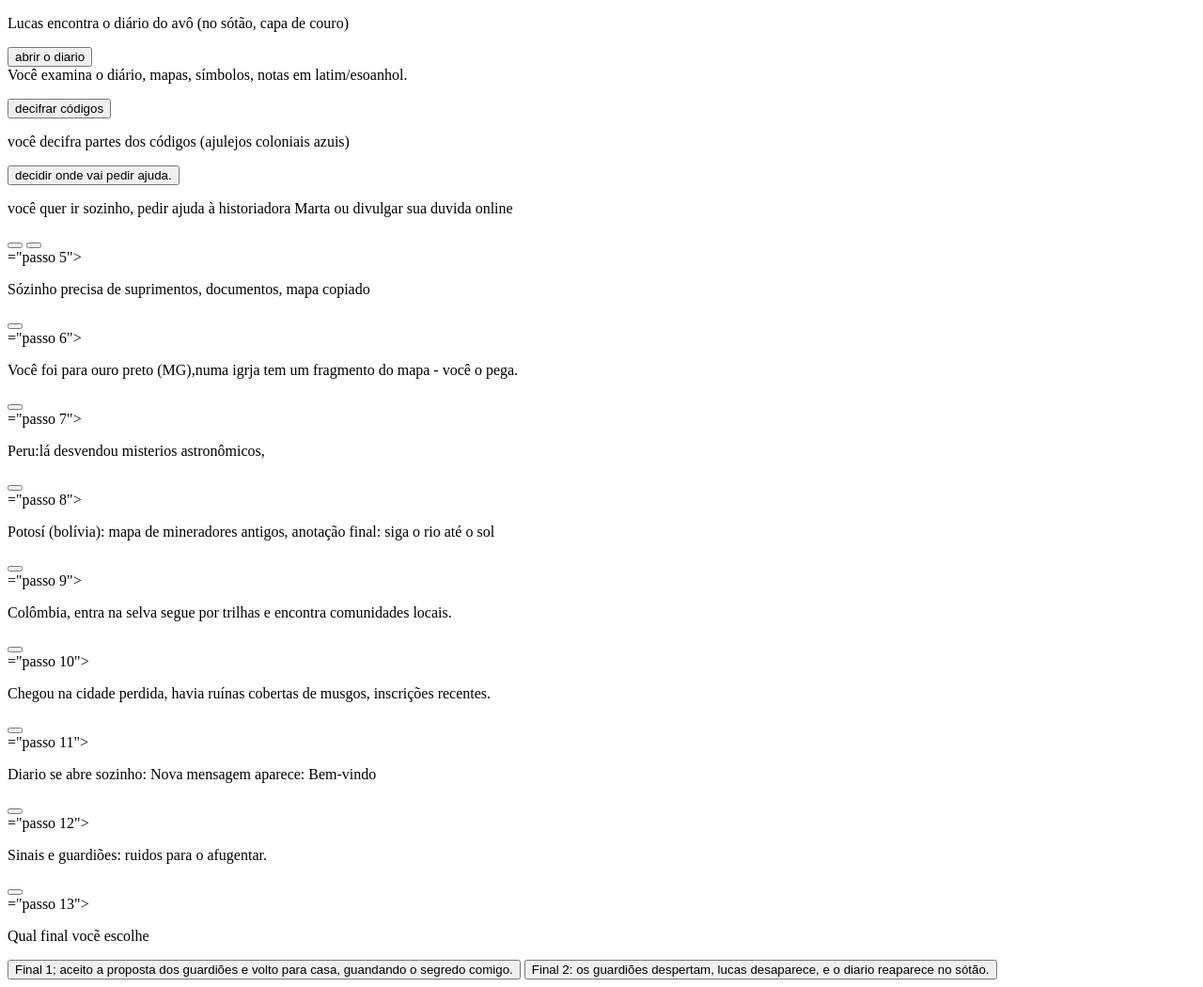
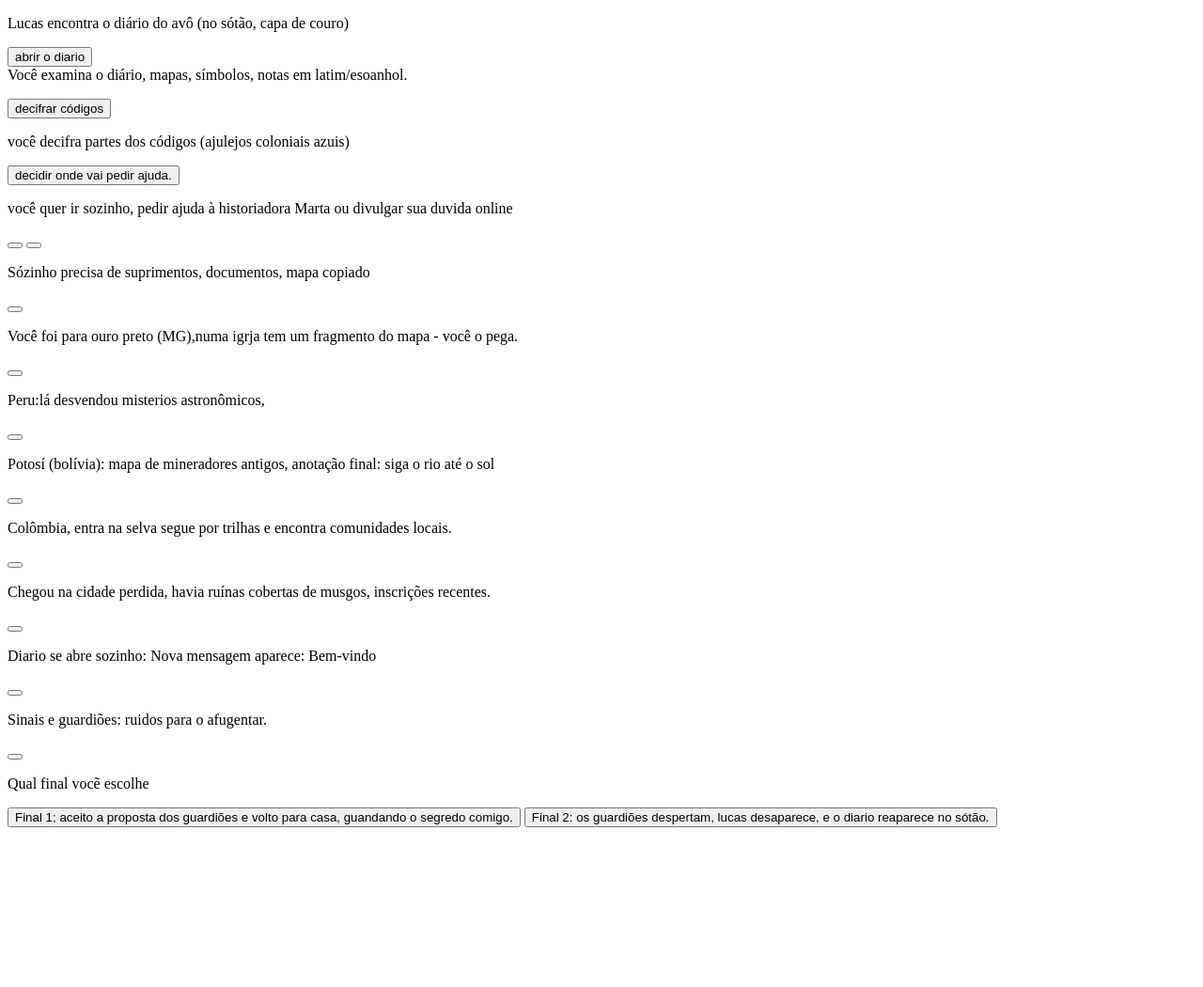
Before and after one commit to rafa0santos/trabalho-de-pc-, a plain HTML site: page index.html in a window 1280 px wide. Shown: the whole page at 94% size. After the commit the page ends 888 px from the top, so only its background shows below. Drawn offline with Linux system fonts and the light colour scheme.

Commit message:
Update index.html

```diff
--- a/index.html
+++ b/index.html
@@ -29,52 +29,52 @@
             <button class="btn-proximo" data-proximo="5"> </button>
         </div>
 
-        <div class="passo" id>="passo 5">
+        <div class="passo" id="passo 5">
             <p>Sózinho precisa de suprimentos, documentos, mapa copiado</p>
             <button class="bnt-proximo" data proximo="6"> </button>
         </div>
 
 
 
-        <div class="passo" id>="passo 6">
+        <div class="passo" id="passo 6">
             <p>Você foi para ouro preto (MG),numa igrja tem um fragmento do mapa - você o pega.</p>
             <button class="bnt-proximo" data proximo="7"> </button>
         </div>
 
 
-        <div class="passo" id>="passo 7">
+        <div class="passo" id="passo 7">
             <p>Peru:lá desvendou misterios astronômicos,</p>
             <button class="bnt-proximo" data proximo="8"> </button>
         </div>
 
-        <div class="passo" id>="passo 8">
+        <div class="passo" id="passo 8">
             <p>Potosí (bolívia): mapa de mineradores antigos, anotação final: siga o rio até o sol</p>
             <button class="bnt-proximo" data proximo="9"> </button>
 
         </div>
 
-        <div class="passo" id>="passo 9">
+        <div class="passo" id="passo 9">
             <p>Colômbia, entra na selva segue por trilhas e encontra comunidades locais.</p>
             <button class="bnt-proximo" data proximo="10"> </button>
         </div>
 
 
-        <div class="passo" id>="passo 10">
+        <div class="passo" id="passo 10">
             <p>Chegou na cidade perdida, havia ruínas cobertas de musgos, inscrições recentes.</p>
             <button class="bnt-proximo" data proximo="11"> </button>
         </div>
 
-        <div class="passo" id>="passo 11">
+        <div class="passo" id="passo 11">
             <p>Diario se abre sozinho: Nova mensagem aparece: Bem-vindo</p>
             <button class="bnt-proximo" data proximo="12"> </button>
         </div>
 
-        <div class="passo" id>="passo 12">
+        <div class="passo" id="passo 12">
             <p>Sinais e guardiões: ruidos para o afugentar.</p>
             <button class="bnt-proximo" data proximo="13"> </button>
         </div>
 
-        <div class="passo" id>="passo 13">
+        <div class="passo" id="passo 13">
             <p>Qual final vocẽ escolhe</p>
             <button class="bnt-proximo" data proximo="14">Final 1; aceito a proposta dos guardiões e volto para casa, guandando o segredo comigo.</button>
             <button class="bnt-proximo" data proximo="15"> Final 2: os guardiões despertam, lucas desaparece, e o diario reaparece no sótão.</button
```
